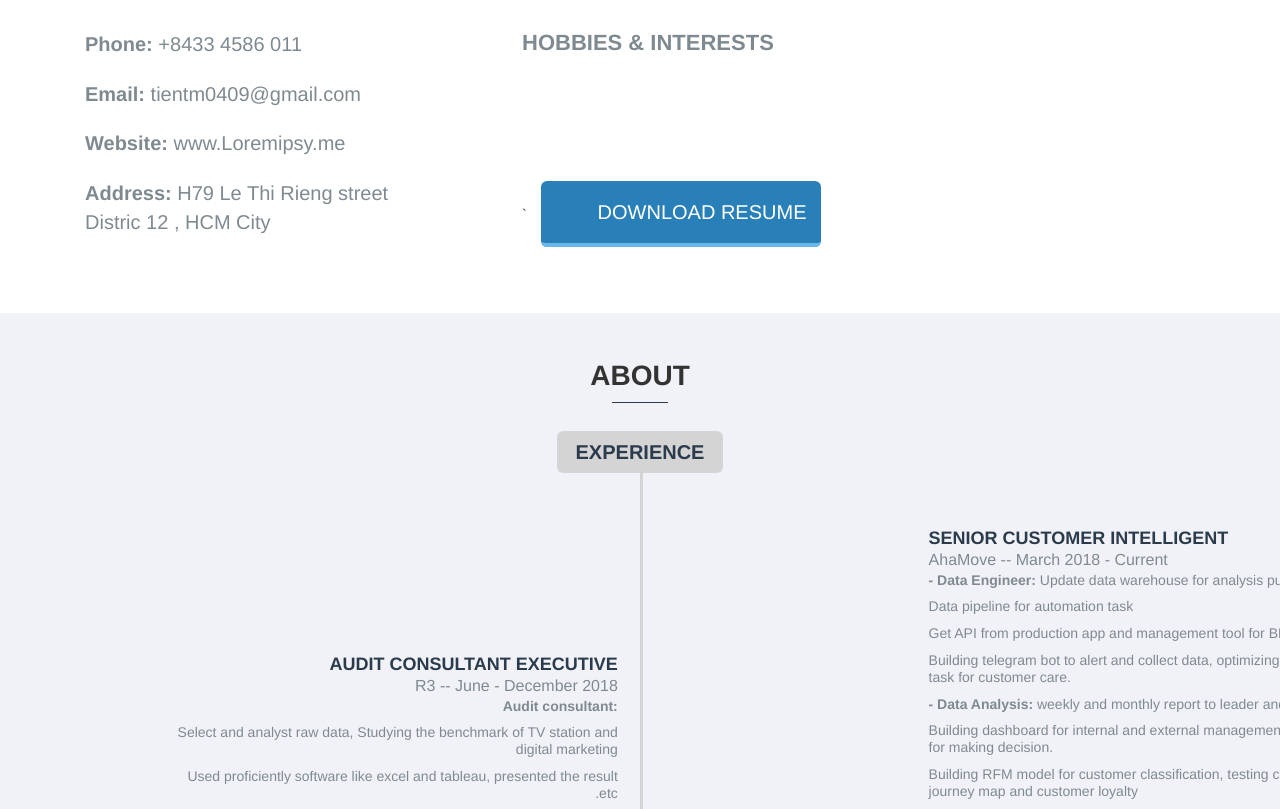
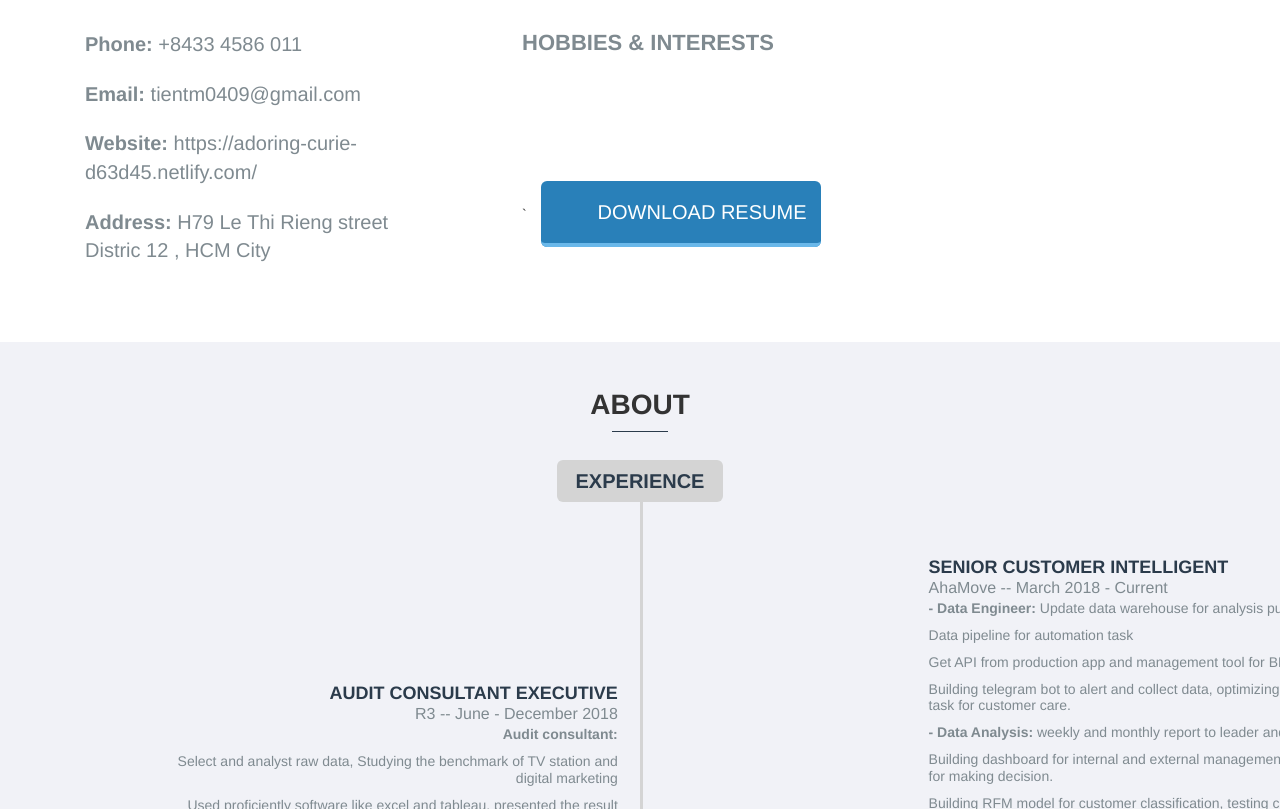
Before and after one commit to tatien777/CV-TIEN, a website built with Parcel: page index.html in a window 1280 px wide. Shown: the part 1240-2049 px from the top of the page. Built offline with nearby package versions, Linux system fonts and the light colour scheme; files whose address does not match are found by name.

Commit message:
fix error

```diff
--- a/index.html
+++ b/index.html
@@ -60,7 +60,7 @@ License URL: http://creativecommons.org/licenses/by/3.0/
 								<p>Email: <span><a href="mailto:tientm0409@gmail.com">tientm0409@gmail.com</a></span></p>
 							</li>
 							<li>
-								<p>Website: <span><a href="http://w3layouts.com">www.Loremipsy.me</a></span></p>
+								<p>Website: <span><a href="https://adoring-curie-d63d45.netlify.com/">https://adoring-curie-d63d45.netlify.com/</a></span></p>
 							</li>
 							<li>
 								<p>Address: <span> H79 Le Thi Rieng street Distric 12 , HCM City</span></p>
```
